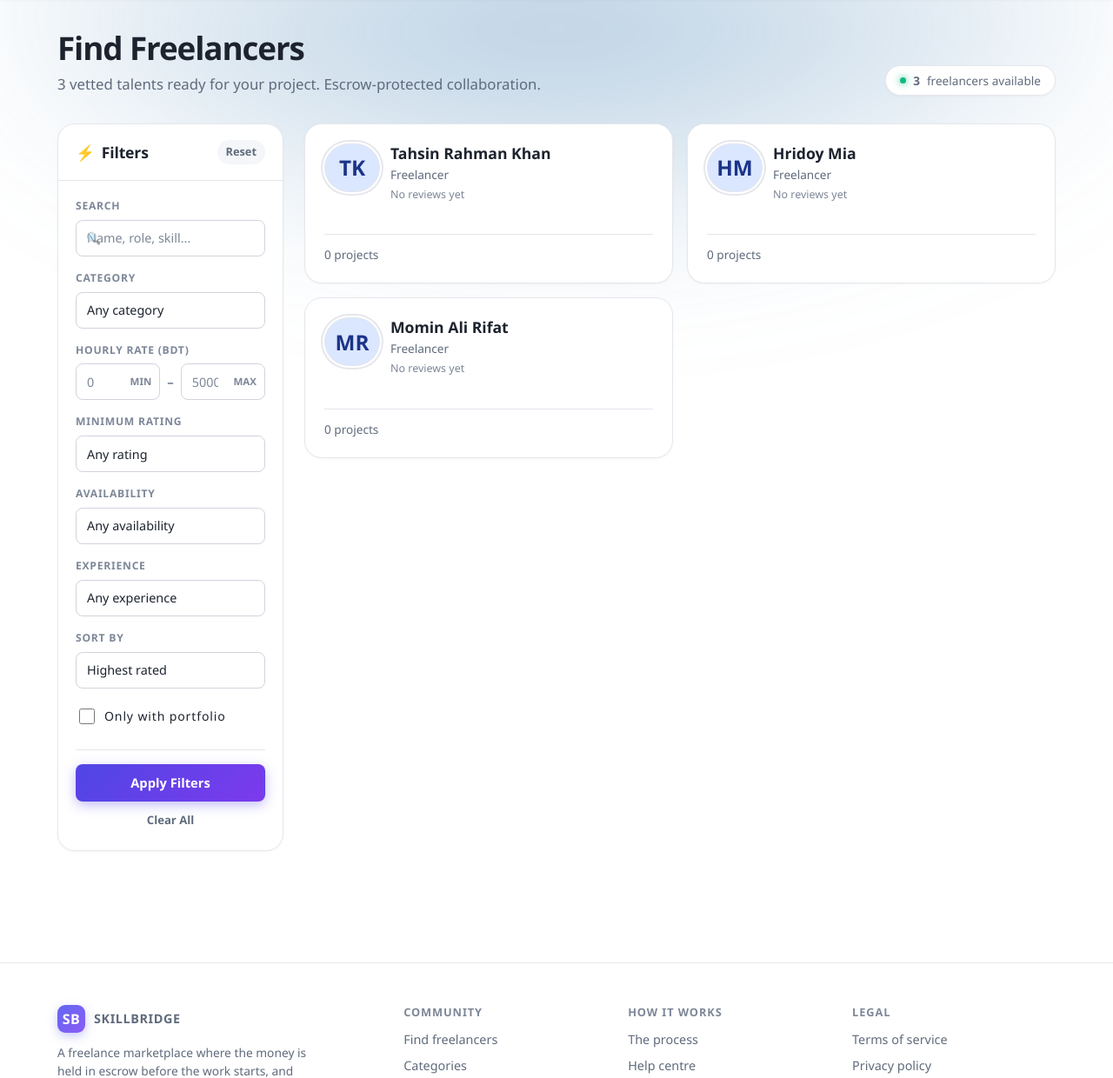
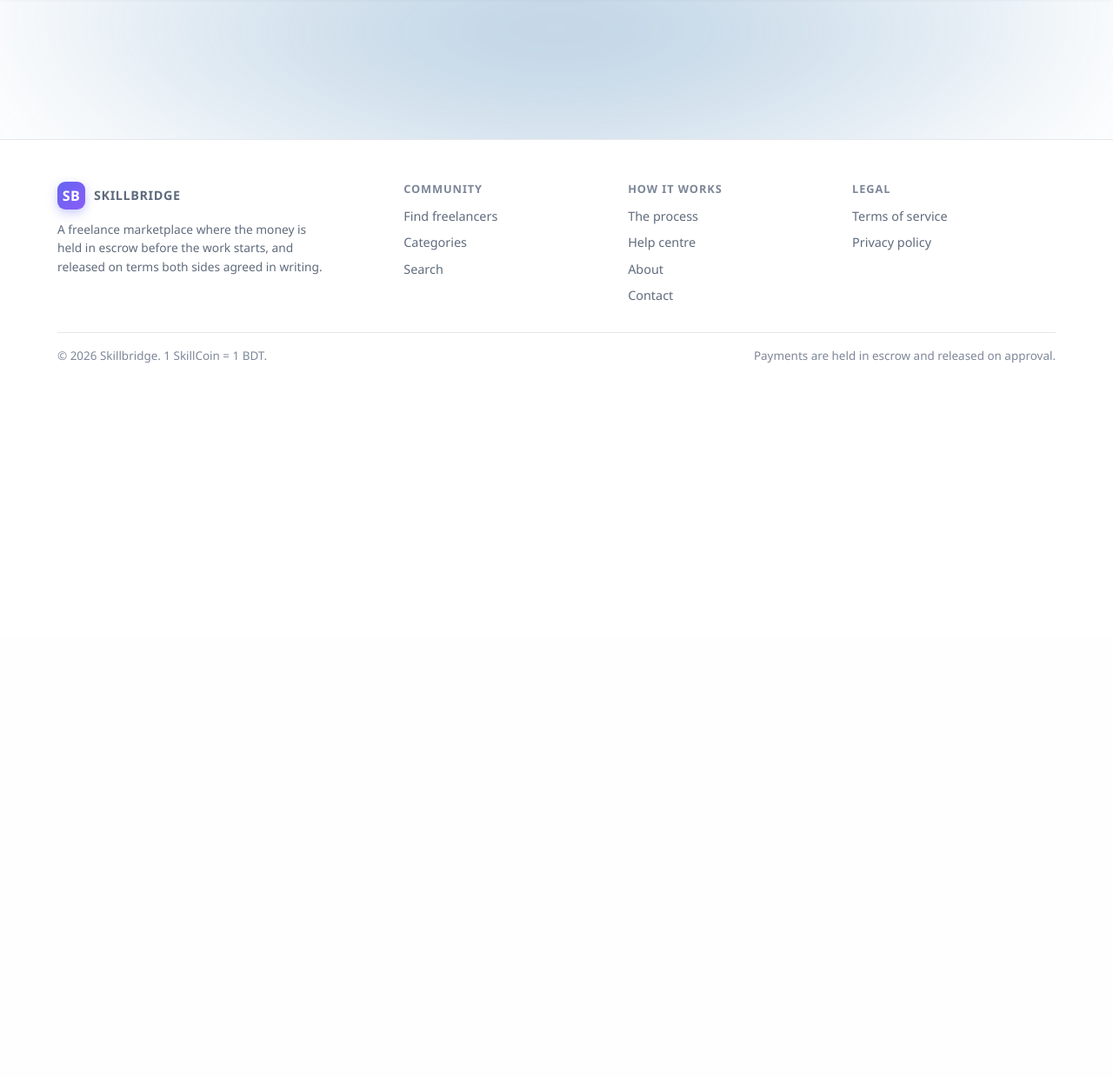
Before and after one commit to Siam-2004/SkillBridge, a Django app: page /freelancers/ in a window 1280 px wide. Shown: the part 69-1309 px from the top of the page at 87% size. After the commit the page ends 487 px from the top, so only its background shows below. Run offline with Django 5.2, Linux system fonts and the light colour scheme; data comes from the database, SQL or seed files in the repository.

Commit message:
freelancer-_ist

```diff
--- a/apps/profiles/templates/profiles/freelancer_list.html
+++ b/apps/profiles/templates/profiles/freelancer_list.html
@@ -1,110 +1 @@
 {% extends "layouts/public.html" %}
-{% load static %}
-{% block title %}Find freelancers — Skillbridge{% endblock %}
-{% block page_css %}<link rel="stylesheet" href="{% static 'profiles/css/freelancers.css' %}?v=4.0">{% endblock %}
-
-{% block content %}
-<div class="page-head">
-  <div class="row row--between row--wrap" style="align-items:flex-end;gap:var(--gap-3)">
-    <div>
-      <h1>Find Freelancers</h1>
-      <p class="lede">{{ total }} vetted talent{{ total|pluralize }} ready for your project. Escrow-protected collaboration.</p>
-    </div>
-    <div class="filter-count-chip">
-      <span class="count-pulse"></span>
-      <strong>{{ total }}</strong> freelancers available
-    </div>
-  </div>
-</div>
-
-<div class="grid grid--aside">
-  <aside class="card freelancer-filters">
-    <div class="card__head">
-      <h2><span>⚡</span> Filters</h2>
-      <a class="filter-reset-link" href="{% url 'directory:freelancer_list' %}">Reset</a>
-    </div>
-    <div class="card__body">
-      <form method="get" class="filters-form">
-
-        <div class="filter-group">
-          <label for="{{ form.q.id_for_label }}">Search</label>
-          <div class="filter-input-wrap">
-            <span class="filter-input-icon">🔍</span>
-            <input type="text" name="q" id="{{ form.q.id_for_label }}" value="{{ form.q.value|default:'' }}" placeholder="Name, role, skill...">
-          </div>
-        </div>
-
-        <div class="filter-group">
-          <label for="{{ form.category.id_for_label }}">Category</label>
-          {{ form.category }}
-        </div>
-
-        <div class="filter-group">
-          <label>Hourly Rate (BDT)</label>
-          <div class="rate-range-row">
-            <div class="rate-input-wrap">
-              <span class="rate-prefix">Min</span>
-              <input type="number" name="min_rate" id="{{ form.min_rate.id_for_label }}" value="{{ form.min_rate.value|default:'' }}" placeholder="0" min="0">
-            </div>
-            <span class="rate-sep">–</span>
-            <div class="rate-input-wrap">
-              <span class="rate-prefix">Max</span>
-              <input type="number" name="max_rate" id="{{ form.max_rate.id_for_label }}" value="{{ form.max_rate.value|default:'' }}" placeholder="5000" min="0">
-            </div>
-          </div>
-        </div>
-
-        <div class="filter-group">
-          <label for="{{ form.min_rating.id_for_label }}">Minimum Rating</label>
-          <div class="rating-select-wrap">
-            <select name="min_rating" id="{{ form.min_rating.id_for_label }}">
-              <option value="">Any rating</option>
-              <option value="4.5"{% if form.min_rating.value == '4.5' or form.min_rating.value == 4.5 %} selected{% endif %}>★ 4.5 & up</option>
-              <option value="4.0"{% if form.min_rating.value == '4.0' or form.min_rating.value == 4.0 %} selected{% endif %}>★ 4.0 & up</option>
-              <option value="3.0"{% if form.min_rating.value == '3.0' or form.min_rating.value == 3.0 %} selected{% endif %}>★ 3.0 & up</option>
-            </select>
-          </div>
-        </div>
-
-        <div class="filter-group">
-          <label for="{{ form.availability.id_for_label }}">Availability</label>
-          {{ form.availability }}
-        </div>
-
-        <div class="filter-group">
-          <label for="{{ form.experience_level.id_for_label }}">Experience</label>
-          {{ form.experience_level }}
-        </div>
-
-        <div class="filter-group">
-          <label for="{{ form.sort.id_for_label }}">Sort By</label>
-          {{ form.sort }}
-        </div>
-
-        <div class="filter-group filter-check-group">
-          <label class="check-label" for="{{ form.has_portfolio.id_for_label }}">
-            <input type="checkbox" name="has_portfolio" value="yes" id="{{ form.has_portfolio.id_for_label }}"{% if form.has_portfolio.value == 'yes' %} checked{% endif %}>
-            <span>Only with portfolio</span>
-          </label>
-        </div>
-
-        <div class="filter-actions">
-          <button class="btn btn--primary btn--block" type="submit">Apply Filters</button>
-          <a class="btn btn--ghost btn--block btn--sm" href="{% url 'directory:freelancer_list' %}">Clear All</a>
-        </div>
-      </form>
-    </div>
-  </aside>
-
-  <div>
-    {% if page.object_list %}
-      <div class="grid grid--2">
-        {% for profile in page.object_list %}{% include "components/freelancer-card.html" %}{% endfor %}
-      </div>
-      {% include "components/pagination.html" %}
-    {% else %}
-      {% include "components/empty-state.html" with title="No freelancers match" body="Try relaxing the rating, rate, or category filters." action_url="/freelancers/" action_label="Clear filters" %}
-    {% endif %}
-  </div>
-</div>
-{% endblock %}
```
